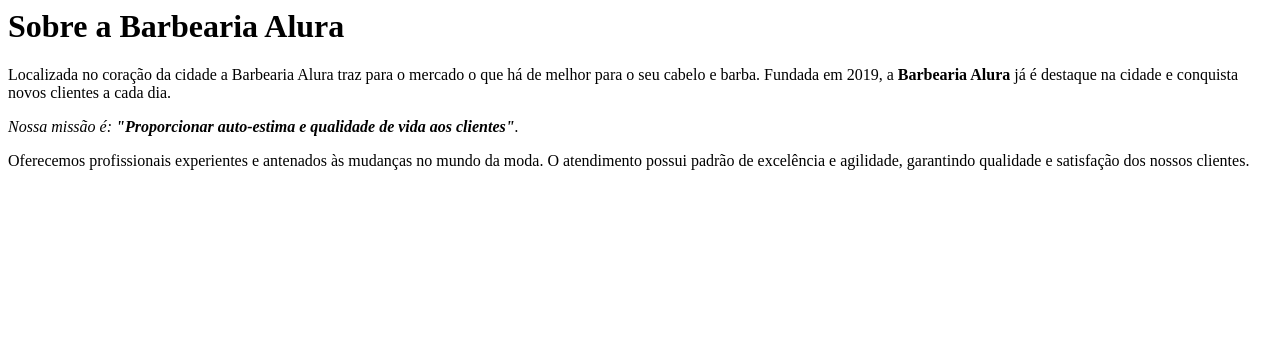
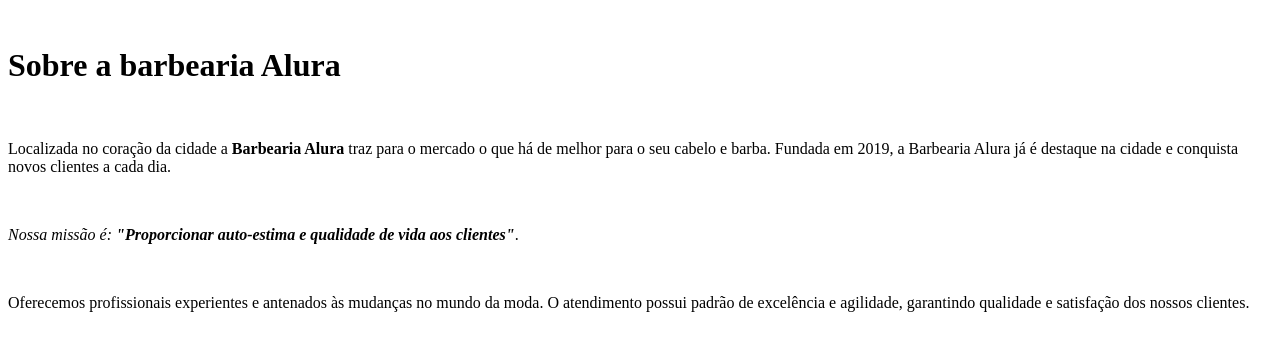
Before and after one commit to pedrohilgert/barbearia_alura, a plain HTML site: page index.html in a window 1280 px wide. Drawn offline with Linux system fonts and the light colour scheme.

Commit message:
Update index.html

```diff
--- a/index.html
+++ b/index.html
@@ -1,8 +1,13 @@
-<h1>Sobre a Barbearia Alura</h1>
+<!DOCTYPE html>
+<html>
+  <meta charset="UTF-8">
 
-<p>Localizada no coração da cidade a Barbearia Alura traz para o mercado o que há de melhor para o seu cabelo e barba. Fundada em 2019, a <strong>Barbearia Alura</strong> já é destaque na cidade e conquista novos clientes a cada dia.</p>
+    <h1>Sobre a barbearia Alura</h1>
 
-<p><em>Nossa missão é: <strong> "Proporcionar auto-estima e qualidade de vida aos clientes"</strong>.</em></p>
 
-<p>Oferecemos profissionais experientes e antenados às mudanças no mundo da moda. O atendimento possui padrão de excelência e agilidade, garantindo qualidade e satisfação dos nossos clientes.</p>
+    <p>Localizada no coração da cidade a <strong>Barbearia Alura</strong> traz para o mercado o que há de melhor para o seu cabelo e barba. Fundada em 2019, a Barbearia Alura já é destaque na cidade e conquista novos clientes a cada dia.</p>
+
+    <p><em>Nossa missão é: <strong>"Proporcionar auto-estima e qualidade de vida aos clientes"</strong></em>.</p>
+
+    <p>Oferecemos profissionais experientes e antenados às mudanças no mundo da moda. O atendimento possui padrão de excelência e agilidade, garantindo qualidade e satisfação dos nossos clientes.</p>
 </html>
```
